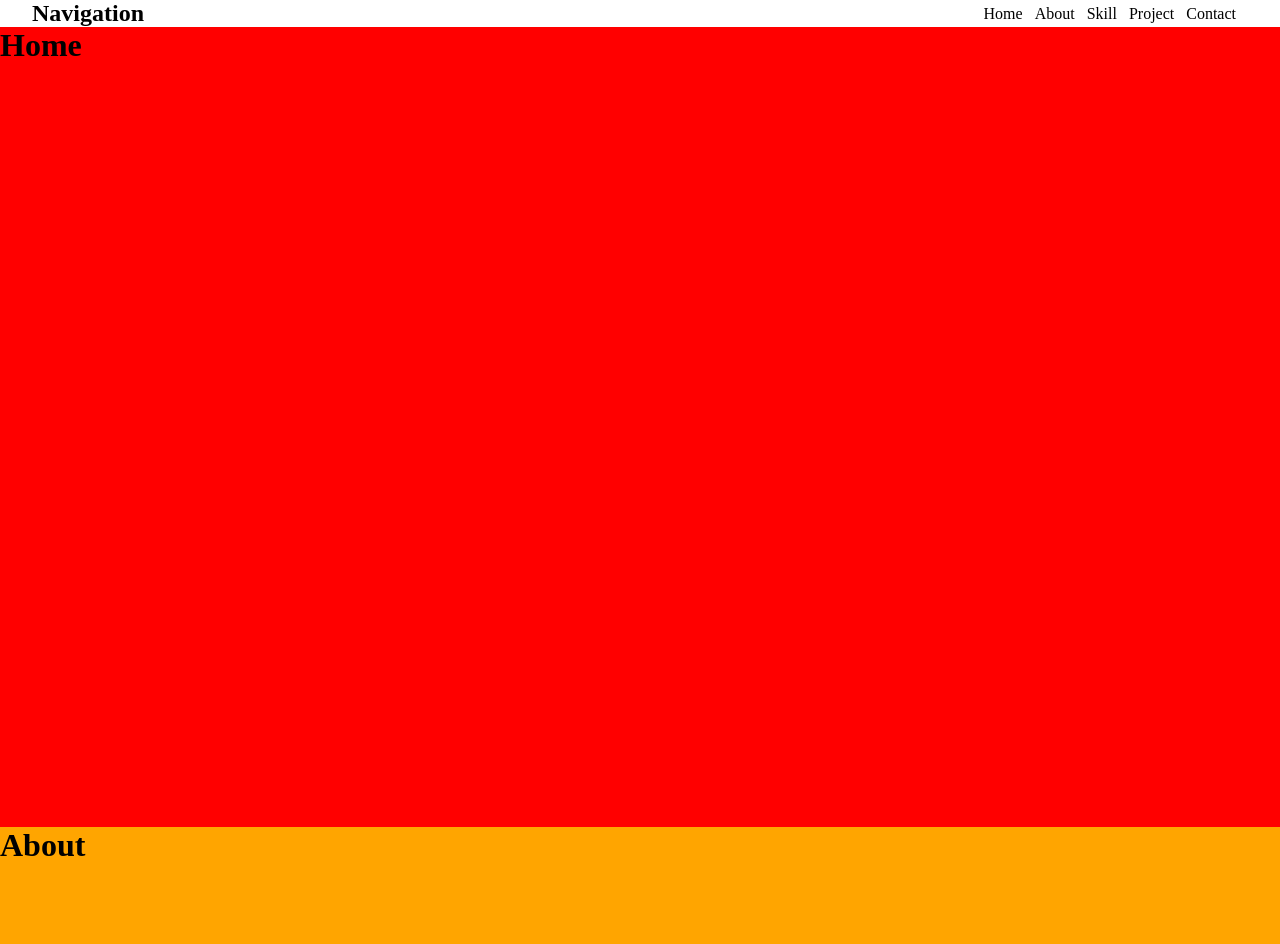
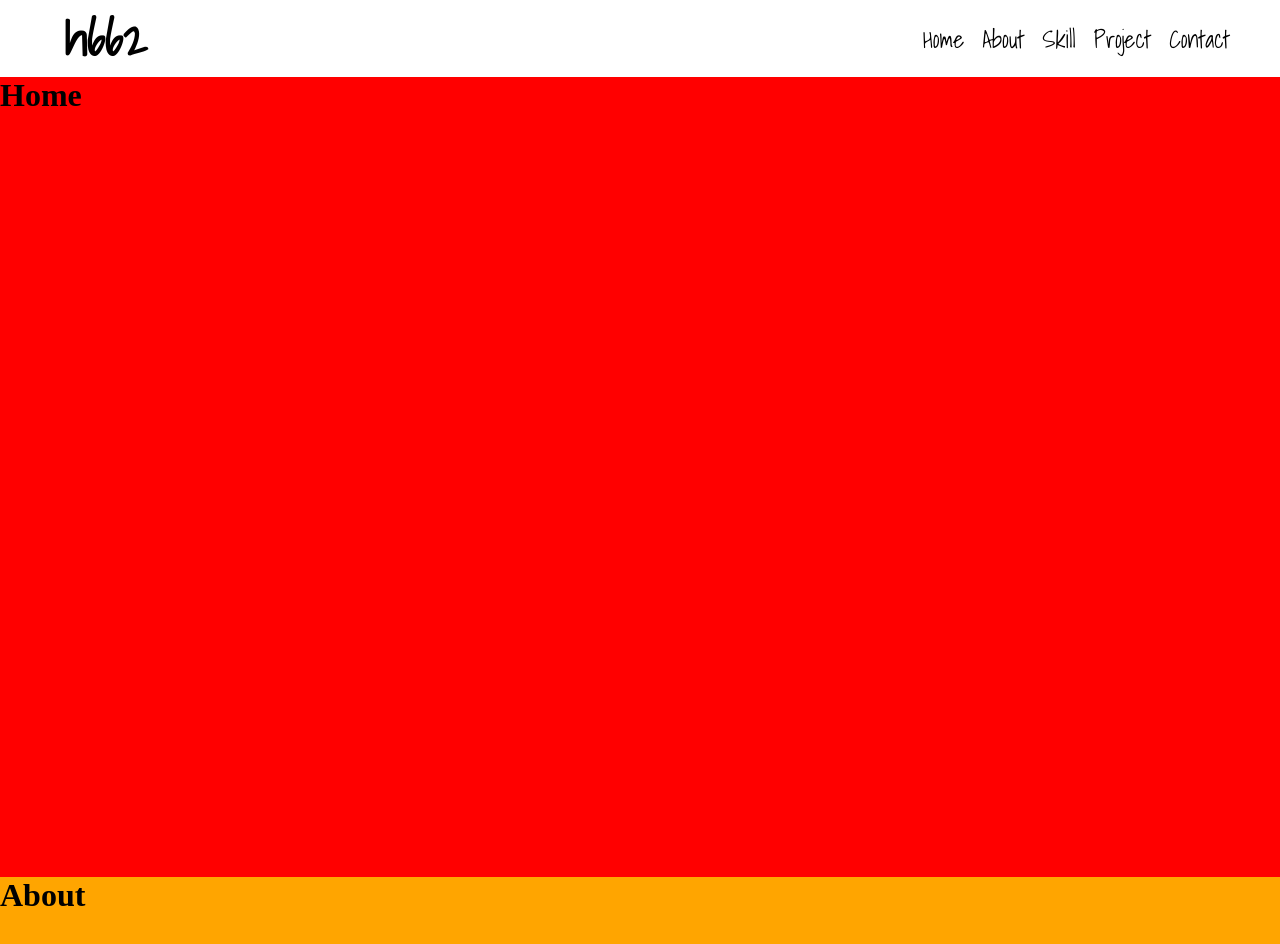
Before and after one commit to h6622/react-portfolio-page, a React (Create React App) app: page / in a window 1280 px wide. Shown: the top 944 px of the page. Built offline with nearby package versions, Linux system fonts and the light colour scheme.

Commit message:
ADD google-fonts

```diff
--- a/public/index.html
+++ b/public/index.html
@@ -4,7 +4,11 @@
     <meta charset="UTF-8" />
     <meta name="viewport" content="width=device-width, initial-scale=1.0" />
     <meta http-equiv="X-UA-Compatible" content="ie=edge" />
-    <title>h662 Portfolio Page</title>
+    <title>h662</title>
+    <link
+      href="https://fonts.googleapis.com/css?family=Shadows+Into+Light&display=swap"
+      rel="stylesheet"
+    />
   </head>
   <body>
     <div id="root"></div>
--- a/src/Navigation.js
+++ b/src/Navigation.js
@@ -7,18 +7,19 @@ const Nav = styled.nav`
   justify-content: space-between;
   align-items: center;
   padding-right: 2em;
-  padding-left: 2em;
+  padding-left: 4em;
   background-color: white;
   position: sticky;
   top: 0;
+  font-family: "Shadows Into Light", cursive;
+  h1 {
+    font-size: 3em;
+  }
   ul {
     li {
       display: inline-block;
       margin-right: 0.75em;
-      a {
-        text-decoration: none;
-        color: #000;
-      }
+      font-size: 1.5em;
     }
   }
 `;
@@ -33,7 +34,7 @@ const navLinks = sections.map(section => {
         to={section}
         spy={true}
         smooth={true}
-        offset={-30}
+        offset={-80}
         duration={1000}
       >
         {section}
@@ -46,7 +47,7 @@ const Navigation = () => {
   return (
     <>
       <Nav>
-        <h1 onClick={scroll.scrollToTop}>Navigation</h1>
+        <h1 onClick={scroll.scrollToTop}>h662</h1>
         <ul>{navLinks}</ul>
       </Nav>
     </>
```
Also changed, not shown: 1 other file (tests, documents, lock files or other folders).
